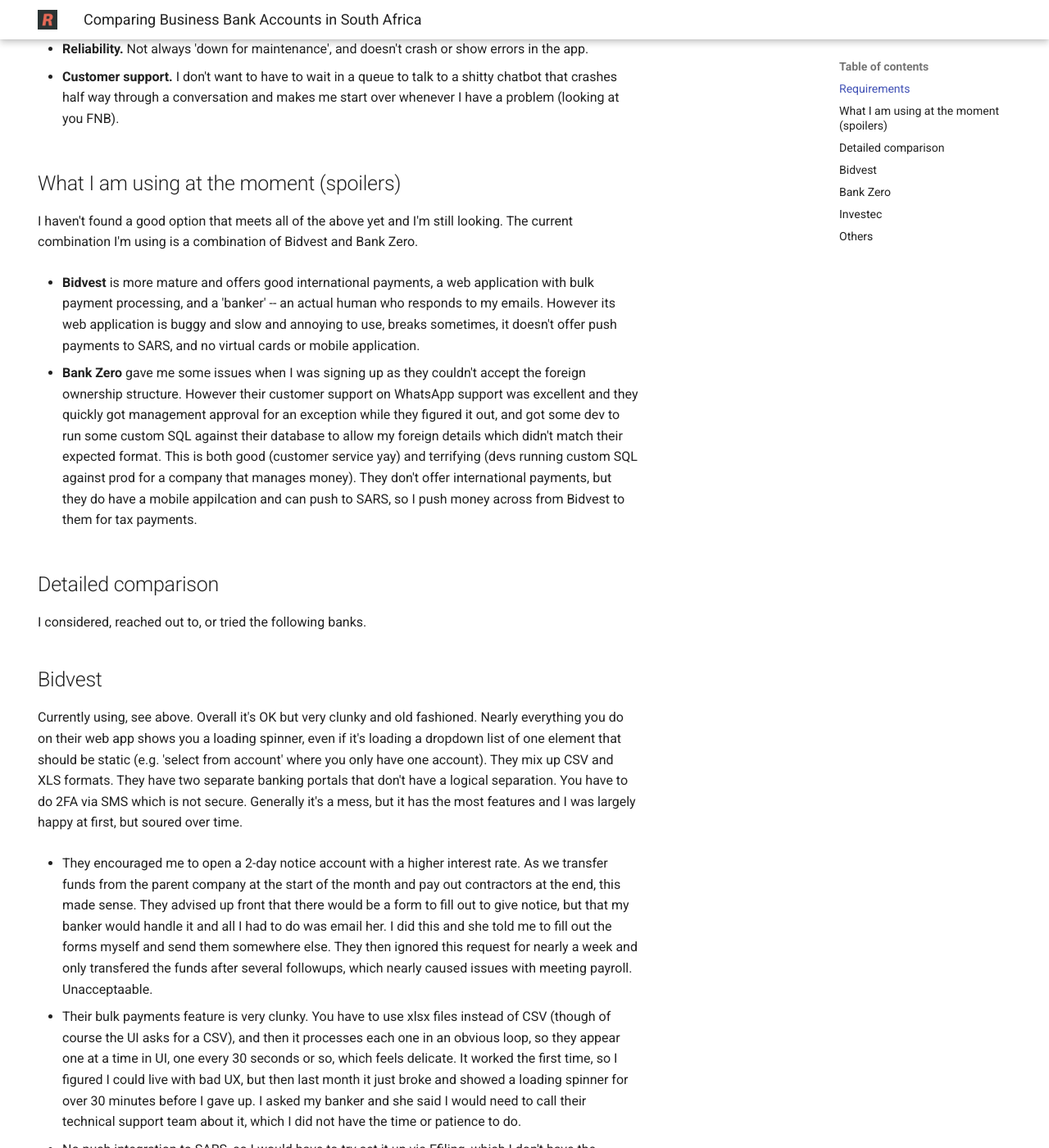
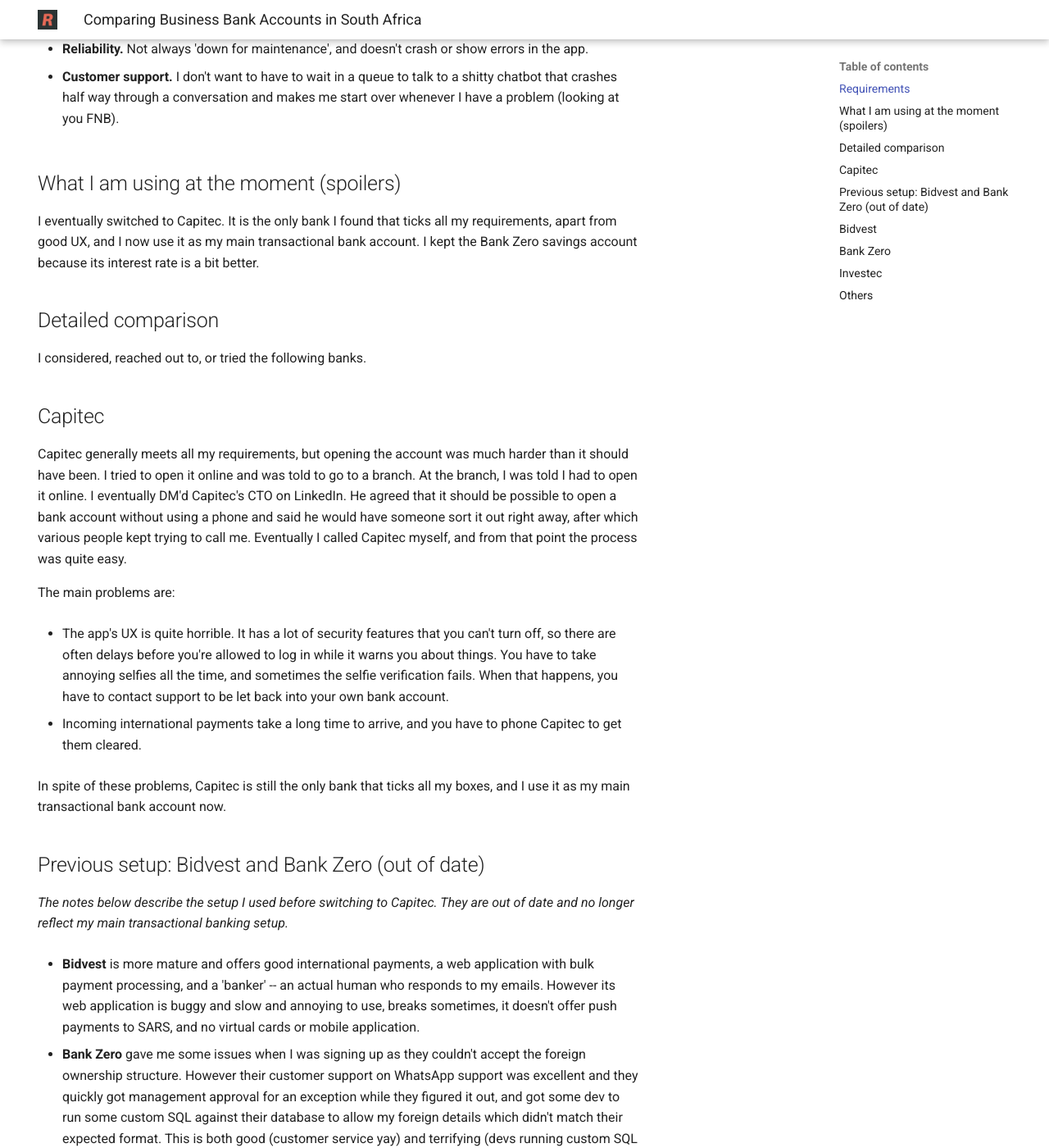
Before and after one commit to ritza-co/internal-articles, an MkDocs documentation site: the page built from docs/comparing-business-bank-accounts-in-south-africa.md, in a window 1280 px wide and 1400 px high, scrolled down 1862 px. Shown: the whole window at 82% size. Built offline with MkDocs 1.6.1 and Material for MkDocs 9.7.7, drawn with Linux system fonts in a browser that asks for light colours; some of the changed text lies outside the part shown.

Commit message:
Update South African business banking comparison

```diff
--- a/docs/comparing-business-bank-accounts-in-south-africa.md
+++ b/docs/comparing-business-bank-accounts-in-south-africa.md
@@ -45,19 +45,37 @@
 
 ## What I am using at the moment (spoilers)
 
-I haven't found a good option that meets all of the above yet and I'm still looking. The current combination I'm using is a combination of Bidvest and Bank Zero.
+I eventually switched to Capitec. It is the only bank I found that ticks all my requirements, apart from good UX, and I now use it as my main transactional bank account. I kept the Bank Zero savings account because its interest rate is a bit better.
+
+## Detailed comparison
+
+I considered, reached out to, or tried the following banks.
+
+## Capitec
+
+Capitec generally meets all my requirements, but opening the account was much harder than it should have been. I tried to open it online and was told to go to a branch. At the branch, I was told I had to open it online. I eventually DM'd Capitec's CTO on LinkedIn. He agreed that it should be possible to open a bank account without using a phone and said he would have someone sort it out right away, after which various people kept trying to call me. Eventually I called Capitec myself, and from that point the process was quite easy.
+
+The main problems are:
+
+- The app's UX is quite horrible. It has a lot of security features that you can't turn off, so there are often delays before you're allowed to log in while it warns you about things. You have to take annoying selfies all the time, and sometimes the selfie verification fails. When that happens, you have to contact support to be let back into your own bank account.
+
+- Incoming international payments take a long time to arrive, and you have to phone Capitec to get them cleared.
+
+In spite of these problems, Capitec is still the only bank that ticks all my boxes, and I use it as my main transactional bank account now.
+
+## Previous setup: Bidvest and Bank Zero (out of date)
+
+*The notes below describe the setup I used before switching to Capitec. They are out of date and no longer reflect my main transactional banking setup.*
 
 - **Bidvest** is more mature and offers good international payments, a web application with bulk payment processing, and a 'banker' -- an actual human who responds to my emails. However its web application is buggy and slow and annoying to use, breaks sometimes, it doesn't offer push payments to SARS, and no virtual cards or mobile application.
 
 - **Bank Zero** gave me some issues when I was signing up as they couldn't accept the foreign ownership structure. However their customer support on WhatsApp support was excellent and they quickly got management approval for an exception while they figured it out, and got some dev to run some custom SQL against their database to allow my foreign details which didn't match their expected format. This is both good (customer service yay) and terrifying (devs running custom SQL against prod for a company that manages money). They don't offer international payments, but they do have a mobile appilcation and can push to SARS, so I push money across from Bidvest to them for tax payments.
 
-## Detailed comparison
-
-I considered, reached out to, or tried the following banks.
-
 ## Bidvest
 
-Currently using, see above. Overall it's OK but very clunky and old fashioned. Nearly everything you do on their web app shows you a loading spinner, even if it's loading a dropdown list of one element that should be static (e.g. 'select from account' where you only have one account). They mix up CSV and XLS formats. They have two separate banking portals that don't have a logical separation. You have to do 2FA via SMS which is not secure. Generally it's a mess, but it has the most features and I was largely happy at first, but soured over time.
+*Out-of-date note: I no longer use Bidvest as my main transactional bank account. The experience below describes my previous setup.*
+
+Overall it's OK but very clunky and old fashioned. Nearly everything you do on their web app shows you a loading spinner, even if it's loading a dropdown list of one element that should be static (e.g. 'select from account' where you only have one account). They mix up CSV and XLS formats. They have two separate banking portals that don't have a logical separation. You have to do 2FA via SMS which is not secure. Generally it's a mess, but it has the most features and I was largely happy at first, but soured over time.
 
 
 - They encouraged me to open a 2-day notice account with a higher interest rate. As we transfer funds from the parent company at the start of the month and pay out contractors at the end, this made sense. They advised up front that there would be a form to fill out to give notice, but that my banker would handle it and all I had to do was email her. I did this and she told me to fill out the forms myself and send them somewhere else. They then ignored this request for nearly a week and only transfered the funds after several followups, which nearly caused issues with meeting payroll. Unacceptaable.
@@ -68,7 +86,9 @@
 
 ## Bank Zero
 
-Currently using, see above. The UX is honestly the worst I have seen. Nothing makes sense and you have to push different parts of what looks like a single UI element on the app to get different functionality. Once you've figured out how to use it, it works, and I see fewer `Java.lang.NullPointerExceptions` randomly now, which is promising I guess?  It only has a mobile app, which apparently has a bulk payments feature, but I haven't tried it yet. I will it this month after last month's disaster with Bidvest.
+*Out-of-date note: I kept the Bank Zero savings account because its interest rate is a bit better, but I no longer use Bank Zero as part of my main transactional setup. The experience below describes my previous setup.*
+
+The UX is honestly the worst I have seen. Nothing makes sense and you have to push different parts of what looks like a single UI element on the app to get different functionality. Once you've figured out how to use it, it works, and I see fewer `Java.lang.NullPointerExceptions` randomly now, which is promising I guess?  It only has a mobile app, which apparently has a bulk payments feature, but I haven't tried it yet. I will it this month after last month's disaster with Bidvest.
 
 Overall it has some features that are great, but I would not feel comfortable keeping any meaningful amount of money with them given how brittle and toy-like it feels.
 
@@ -89,7 +109,6 @@
 
 ## Others
 
-- **Capitec** - responded to my first email, and then ghosted me despite several followups.
 - **Nedbank** - responded to my first email, but needed docs notarized and couriered to South Africa.
 - **Discovery** - only offers personal banking.
 - **Thymebank** - only offers personal banking (even though they offer "for your business, it is only for sole props) and blocks non-SA IP addresses.
```
Also changed, not shown: docs/assets/comparing-banks-south-africa.png.
